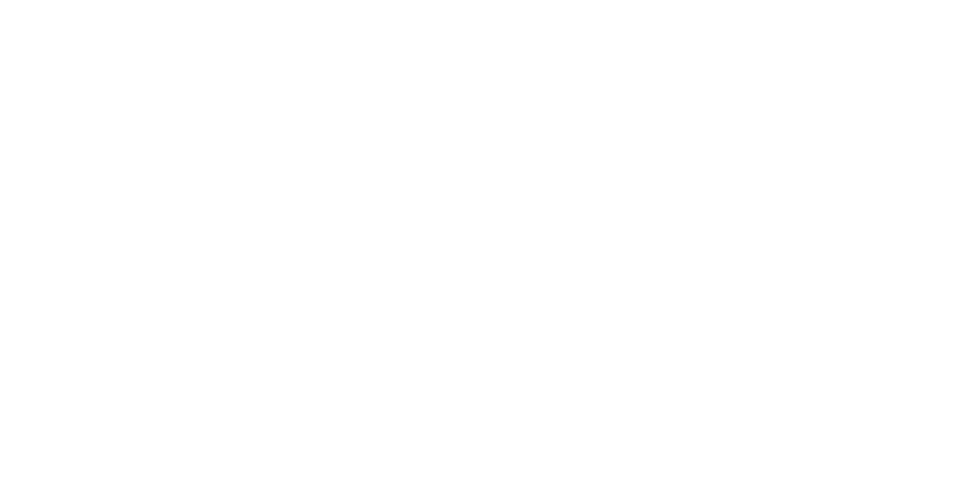
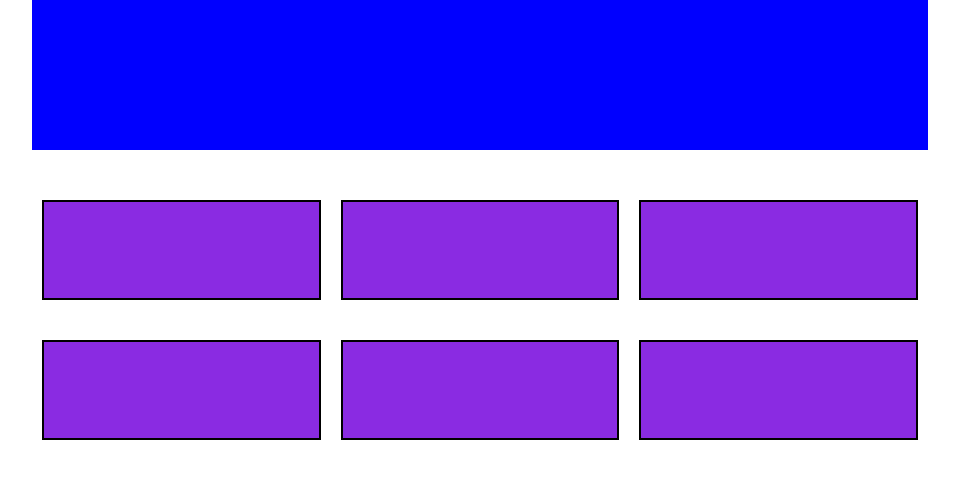
Before and after one commit to FabioBabaglioni/html-css-float-cards, a plain HTML site: page index.html in a window 1280 px wide. Shown: the whole page, without its empty margins (160-1119 px from the left). Drawn offline with Linux system fonts and the light colour scheme.

Commit message:
Layout generale pagina

```diff
--- a/css/style.css
+++ b/css/style.css
@@ -11,4 +11,42 @@
     font-size: 14px;
 }
 
+.conteiner{
+    width: 70%;
+    margin: auto;
+}
+
+/* regole header */
+header{
+    height: 150px;
+    /* DEBUG */
+    background-color: blue;
+}
+
 /* regole main */
+main{
+    margin: 30px 0;
+}
+
+.intro{
+
+}
+
+/* regole griglia */
+.row{
+    ;
+    /* DEBUG */
+    /* min-height: 100px;
+    background-color: blueviolet; */
+}
+
+.col{
+    float: left;
+    width: calc(100% / 3 - 20px);
+    border: solid 2px black;
+    margin: 20px 10px ;
+
+        /* DEBUG */
+    min-height: 100px;
+    background-color: blueviolet;
+}
--- a/index.html
+++ b/index.html
@@ -13,6 +13,7 @@
 </head>
 <body>
 
+    <div class="conteiner">
         <!-- titolo -->
         <header>
 
@@ -22,15 +23,26 @@
         <main>
 
             <!-- sezione introduzione -->
-        <section>
-
+            <section class="intro">
+                <p></p>
             </section>
 
             <!-- sezione presentazione team -->
             <section>
+                <div class="row">
+                    <div class="col"></div>
+                    <div class="col"></div>
+                    <div class="col"></div>
+                    <div class="col"></div>
+                    <div class="col"></div>
+                    <div class="col"></div>
+                </div>
+            </section>
 
-        </section>
+
         </main>
+
+    </div>
 
 
 </body>
```
Lines whose indentation alone changed are shown as unchanged.
